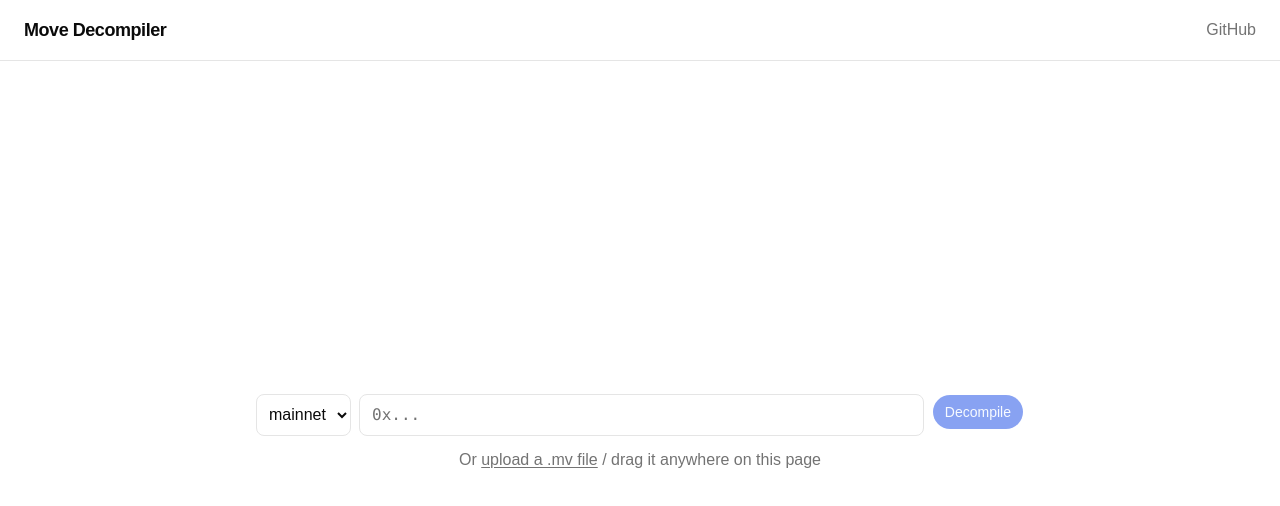
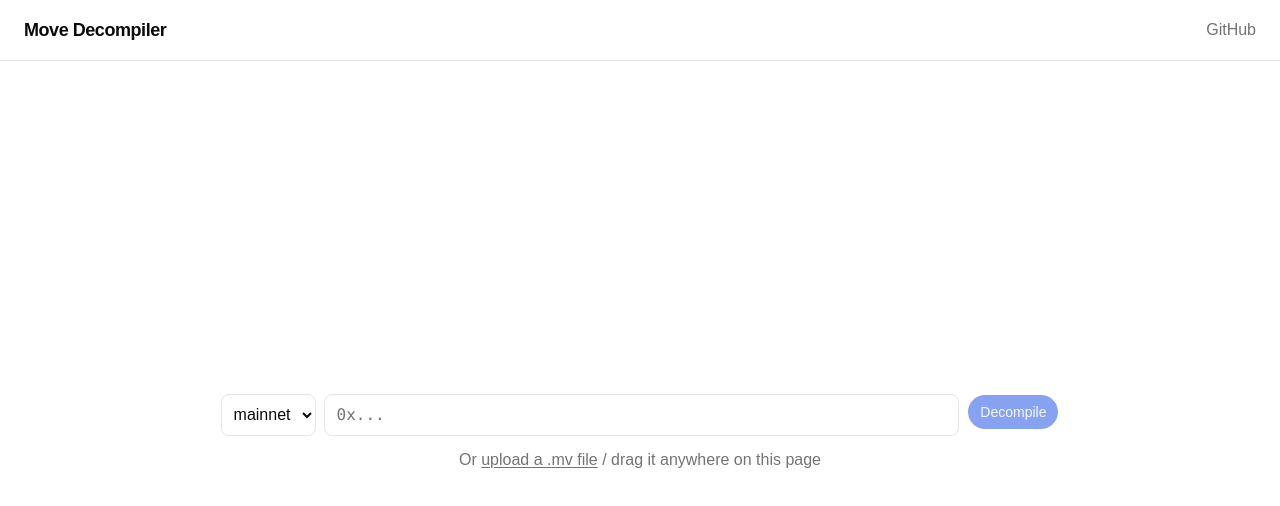
Before and after one commit to unconfirmedlabs/move-decompiler-zig, a React (Vite) app in the folder app/: page / in a window 1280 px wide. Shown: the top 506 px of the page. Built offline with nearby package versions, Linux system fonts and the light colour scheme.

Commit message:
fix: input w-[66ch] with font-mono, parent w-full

```diff
--- a/app/src/routes/home.tsx
+++ b/app/src/routes/home.tsx
@@ -170,8 +170,8 @@ export function HomePage() {
       onDrop={handleDrop}
     >
       <div className="relative flex flex-1 items-center justify-center p-6">
-        <div className="flex flex-col gap-3 w-full max-w-3xl">
-          <div className="flex gap-2">
+        <div className="flex flex-col gap-3">
+          <div className="flex gap-2 w-full">
             <select
               value={network}
               onChange={(e) => {
@@ -197,7 +197,7 @@ export function HomePage() {
               placeholder="0x..."
               spellCheck={false}
               autoComplete="off"
-              className="flex-1 rounded-md border bg-background px-3 py-2 font-mono placeholder:text-muted-foreground focus-visible:outline-none focus-visible:ring-1 focus-visible:ring-ring"
+              className="w-[66ch] rounded-md border bg-background px-3 py-2 font-mono placeholder:text-muted-foreground focus-visible:outline-none focus-visible:ring-1 focus-visible:ring-ring"
             />
             <Button onClick={handleSubmit} disabled={!canSubmit}>
               {validating ? "Checking…" : "Decompile"}
```
